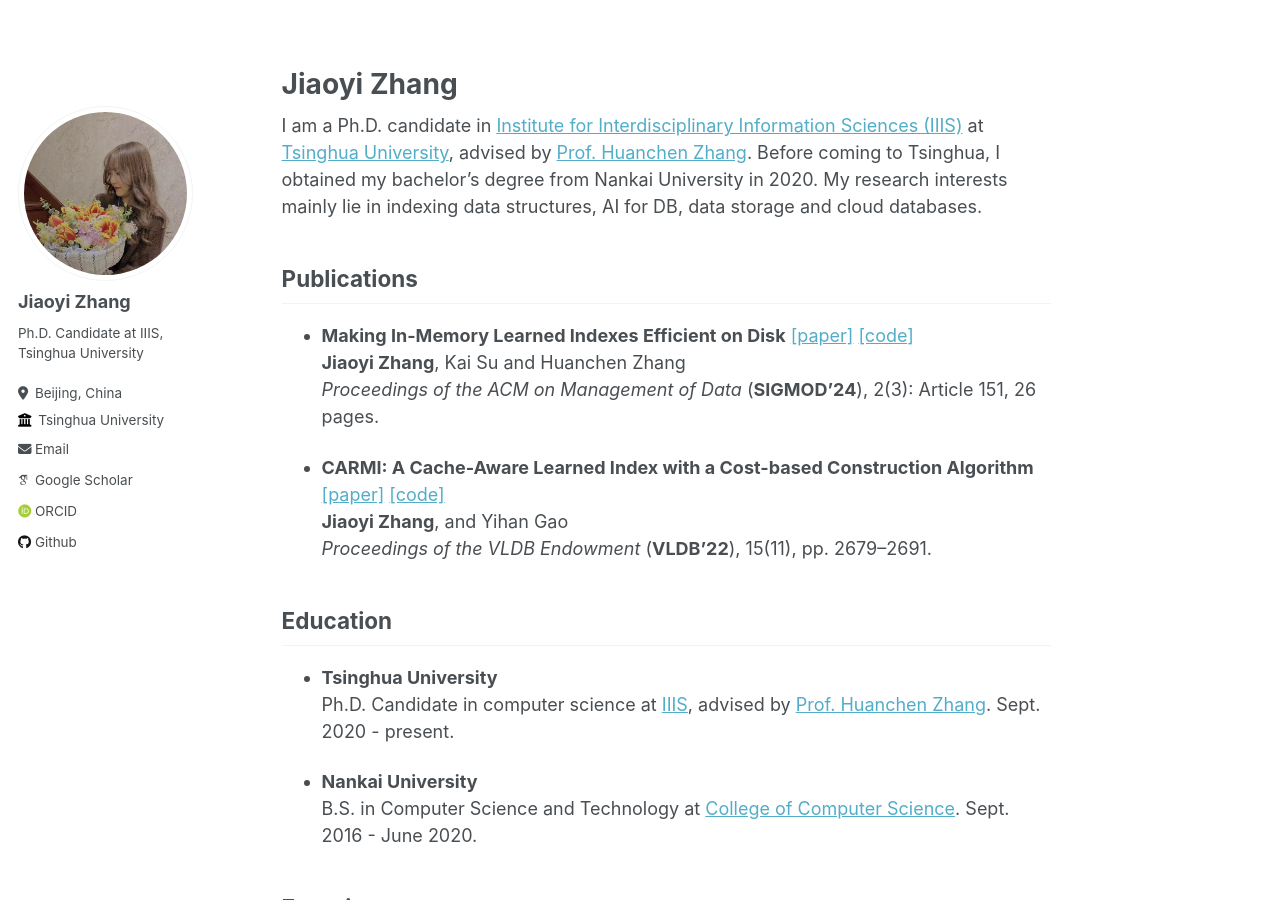
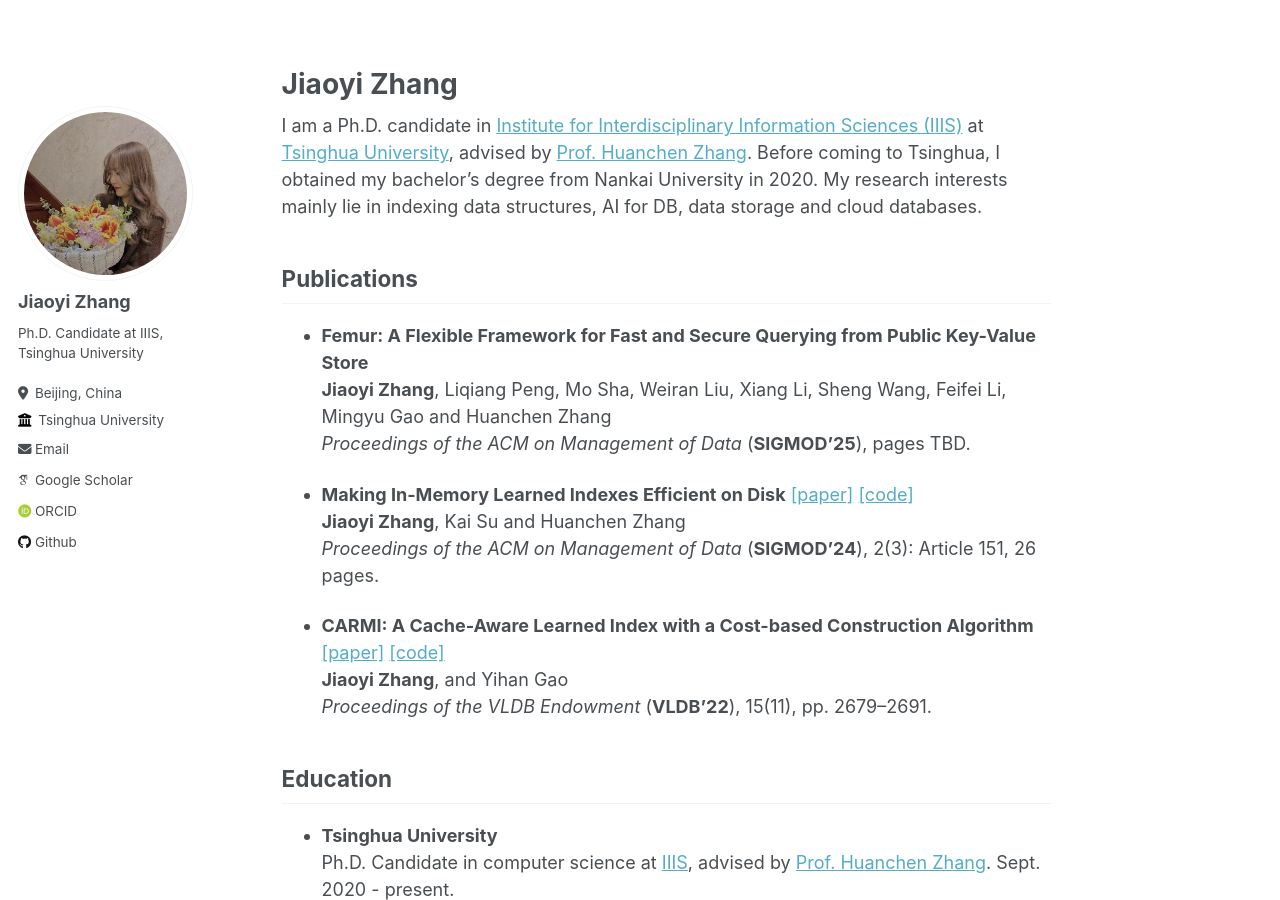
Before and after one commit to JiaoyiZhang/jiaoyizhang.github.io, a Jekyll site: the page built from _pages/about.md, in a window 1280 px wide and 900 px high. Built offline with Jekyll 4.4.1, drawn with Linux system fonts in a browser that asks for light colours; some web fonts are replaced.

Commit message:
Add publication details for new research paper in about page

```diff
--- a/_pages/about.md
+++ b/_pages/about.md
@@ -10,6 +10,10 @@ redirect_from:
 I am a Ph.D. candidate in [Institute for Interdisciplinary Information Sciences (IIIS)](https://iiis.tsinghua.edu.cn/en/) at [Tsinghua University](https://www.tsinghua.edu.cn/en/), advised by [Prof. Huanchen Zhang](https://people.iiis.tsinghua.edu.cn/~huanchen/). Before coming to Tsinghua, I obtained my bachelor’s degree from Nankai University in 2020. My research interests mainly lie in indexing data structures, AI for DB, data storage and cloud databases.
 
 ## Publications
+- **Femur: A Flexible Framework for Fast and Secure Querying from Public Key-Value Store**
+**Jiaoyi Zhang**, Liqiang Peng, Mo Sha, Weiran Liu, Xiang Li, Sheng Wang, Feifei Li, Mingyu Gao and Huanchen Zhang
+*Proceedings of the ACM on Management of Data* (**SIGMOD'25**), pages TBD.
+
 - **Making In-Memory Learned Indexes Efficient on Disk** [[paper]](https://dl.acm.org/doi/10.1145/3654954) [[code]](https://github.com/JiaoyiZhang/Efficient-Disk-Learned-Index)
 **Jiaoyi Zhang**, Kai Su and Huanchen Zhang
 *Proceedings of the ACM on Management of Data* (**SIGMOD'24**), 2(3): Article 151, 26 pages.
```
